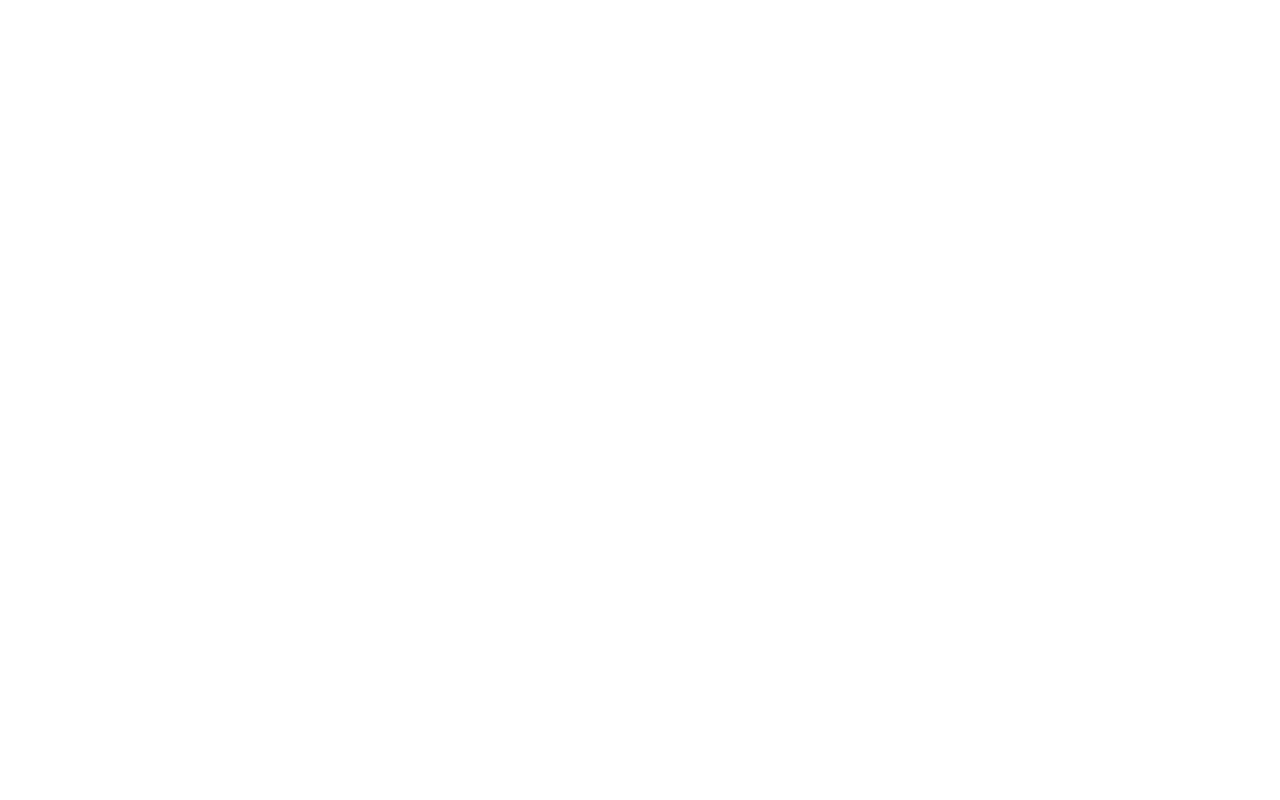
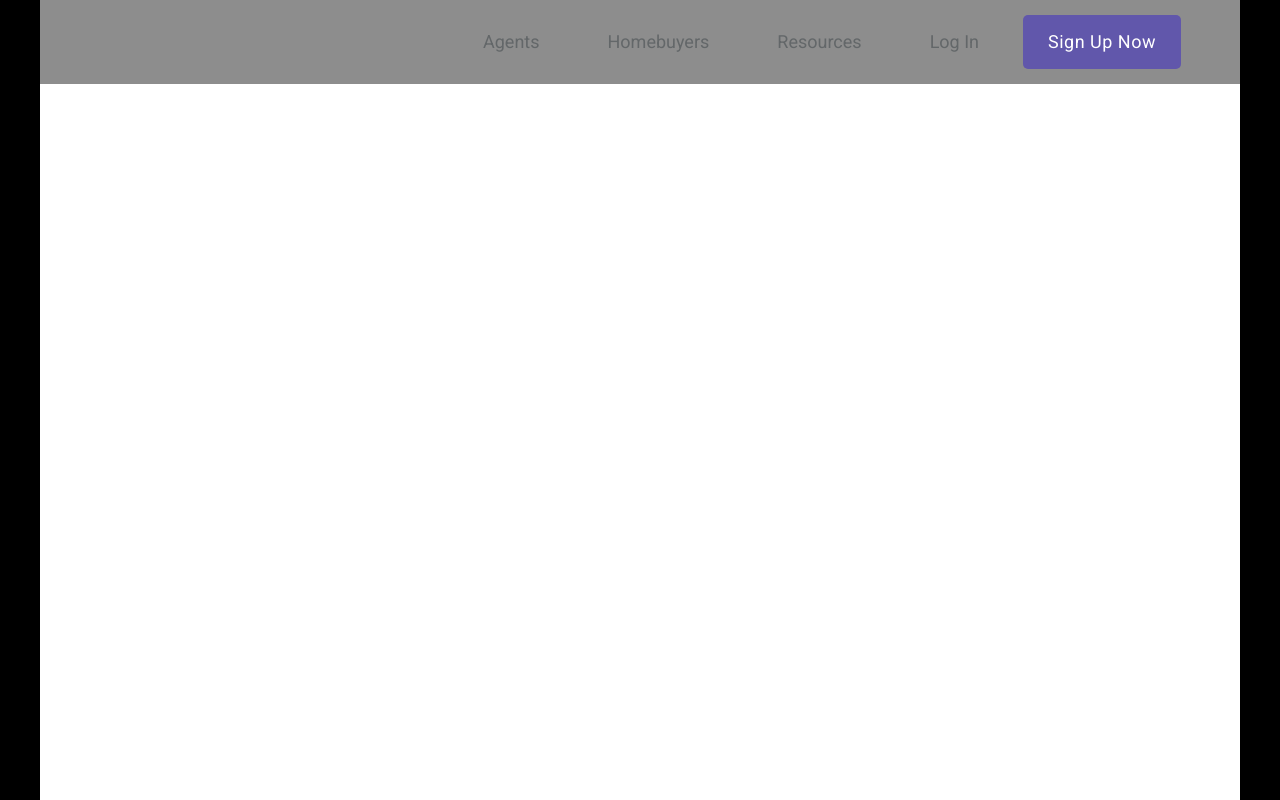
Before and after one commit to zloydrakonn/Ribbon, a plain HTML site: page index.html in a window 1280 px wide. Shown: the top 800 px of the page. Drawn offline with Linux system fonts and the light colour scheme.

Commit message:
made header

```diff
--- a/index.html
+++ b/index.html
@@ -8,7 +8,41 @@
     <link rel="shortcut icon" href="./src/ribbon-logo.png" type="image/x-icon">
 </head>
 <body>
+    <div class="container">
+        <header class="header">
+            <div class="header-content">
+                <ul class="header-links">
+                    <li class="gray"><a href="">Agents</a></li>
+                    <li class="gray"><a href="">Homebuyers</a></li>
+                    <li class="gray"><a href="">Resources</a></li>
+                    <li class="gray"><a href="">Log In</a></li>
+                </ul>
+                <button class="sign-up">Sign Up Now</button>
+            </div>
+        </header>
+        <main class="main">
+            <div class="main-content">
 
+            </div>
+        </main>
+        <section class="who-we-empower">
+
+        </section>
+        <section class="youre-in-good-company">
+
+        </section>
+        <section class="our-solutions">
+
+        </section>
+        <section class="app-info">
+
+        </section>
+        <footer class="footer">
+            <div class="footer-content">
+
+            </div>
+        </footer>
+    </div>
     <script src="script.js"></script>
 </body>
 </html>
--- a/style.css
+++ b/style.css
@@ -0,0 +1,67 @@
+@import url(https://fonts.googleapis.com/css2?family=Roboto:wght@100;200;300;400;500;600;800;900&display=swap);
+
+html {
+    scroll-behavior: smooth;
+    --basicColor: #6157AB;
+    background: #000;
+}
+* {
+  margin: 0;
+  padding: 0;
+  box-sizing: border-box;
+}
+a {
+    text-decoration: none;
+}
+.container {
+    position: relative;
+    width: 1200px;
+    height: 5433px;
+    margin: 0 auto;
+    background: #fff;
+    font-family: 'Roboto';
+}
+.header {
+    display: flex;
+    background: #8d8d8d;
+    height: 84px;
+    justify-content: end;
+    align-items: center;
+}
+.header-content {
+    gap: 44px;
+    display: flex;
+    margin-right: 59px;
+}
+.header-links {
+    gap: 68px;
+    display: flex;
+    list-style: none;
+    font-weight: 400;
+    font-size: 18px;
+    line-height: 30px;
+    align-items: center;
+}
+.header-links li a {
+    color: #636769;
+}
+.sign-up {
+    width: 158px;
+    height: 54px;
+    border-radius: 5px;
+    background: var(--basicColor);
+    color: white;
+    font-family: 'Roboto';
+    font-weight: 400;
+    font-size: 18px;
+    line-height: 30px;
+    letter-spacing: 0.5px;
+    border: none;
+    cursor: pointer;
+}
+.sign-up:hover {
+    background: #766bcc;
+}
+.sign-up:active {
+    transform:scale(102%)
+}
```
